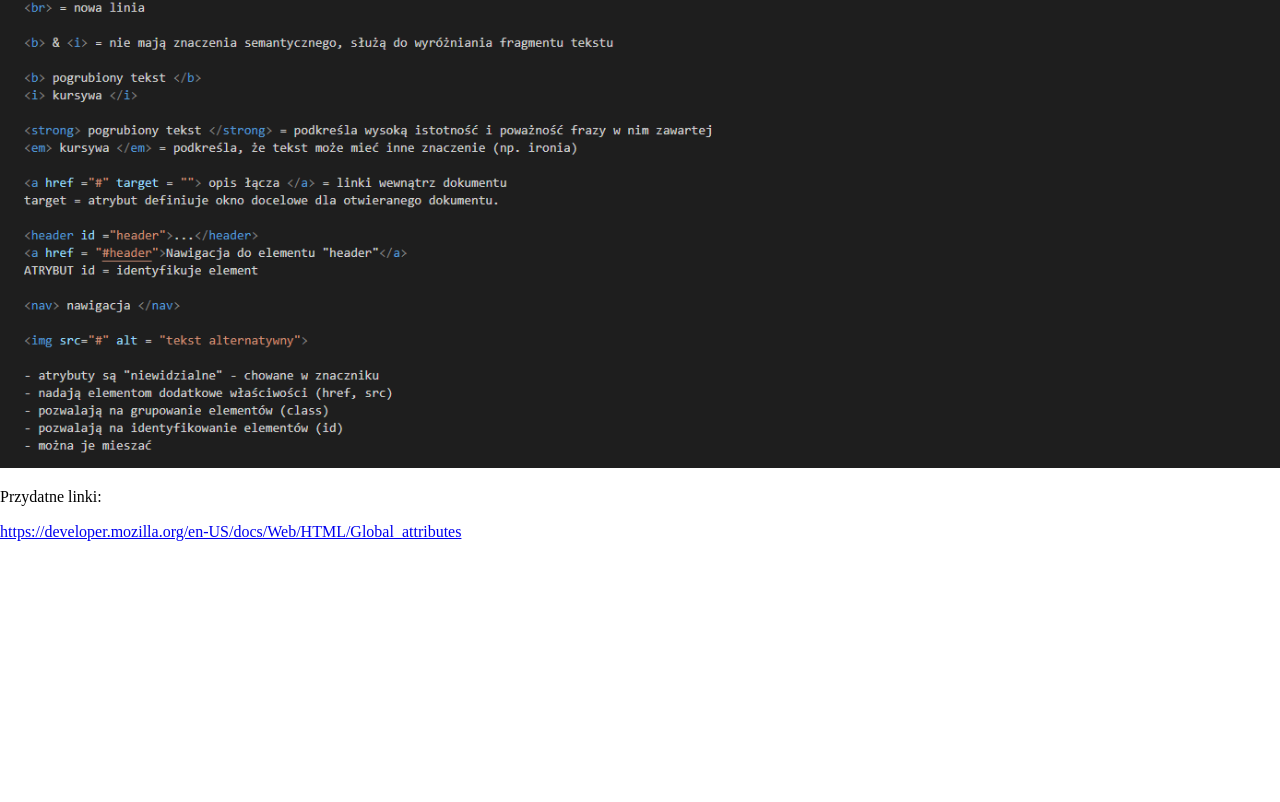
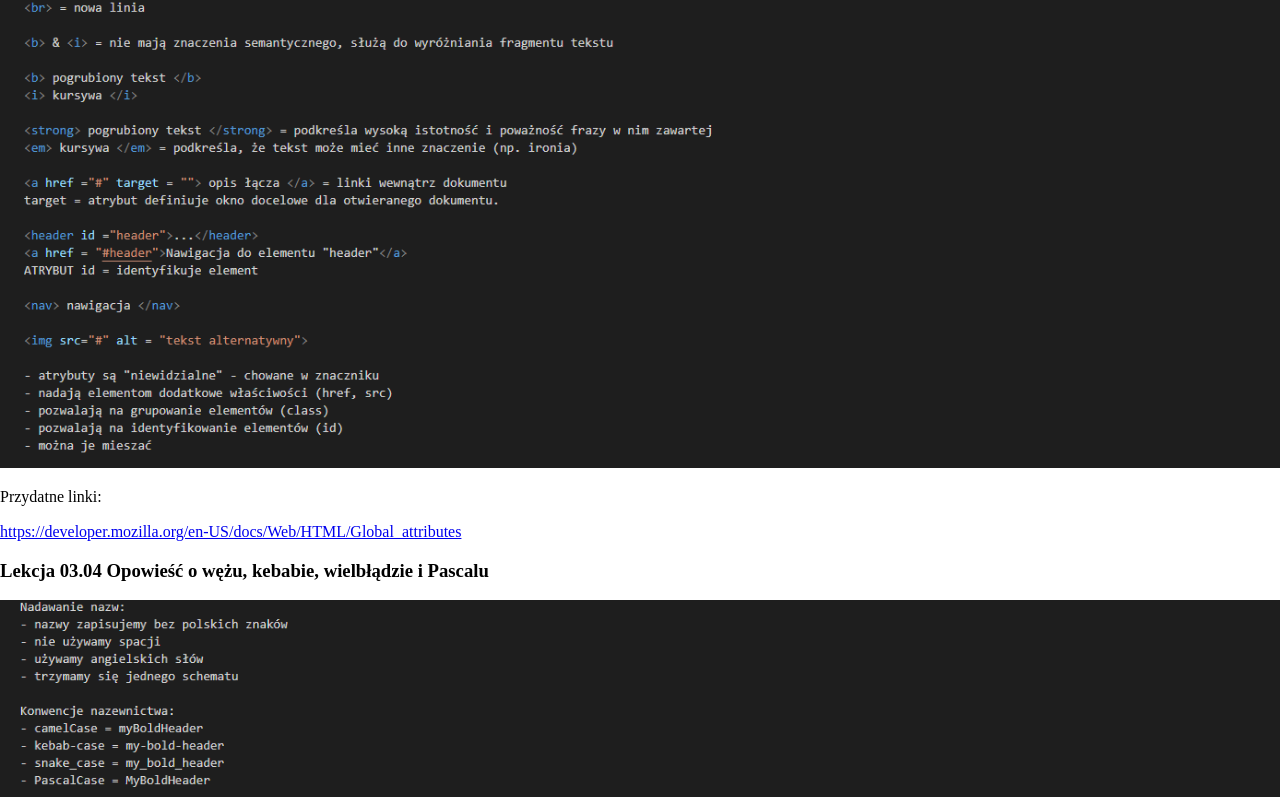
Before and after one commit to AleksandraBozenko/kurs-WTF, a website built with webpack: page src/pages/index.html in a window 1280 px wide. Shown: the part 2047-2849 px from the top of the page. Before the commit the page ends 2588 px from the top, so only its background shows below. Built offline with nearby package versions, Linux system fonts and the light colour scheme.

Commit message:
Add lesson 03.04

```diff
--- a/src/pages/index.html
+++ b/src/pages/index.html
@@ -99,6 +99,10 @@
         <a class="article__link"
           href="https://developer.mozilla.org/en-US/docs/Web/HTML/Global_attributes">https://developer.mozilla.org/en-US/docs/Web/HTML/Global_attributes</a>
       </article>
+      <article class="article">
+        <h3 class="article__title">Lekcja 03.04 Opowieść o wężu, kebabie, wielbłądzie i Pascalu</h3>
+        <img class="article__image" src="/src/assets/img/03.04.png" alt = "notatki">
+      </article>
     </section>
   </main>
 </body>
```
Also changed, not shown: src/assets/img/03.04.png (added).
